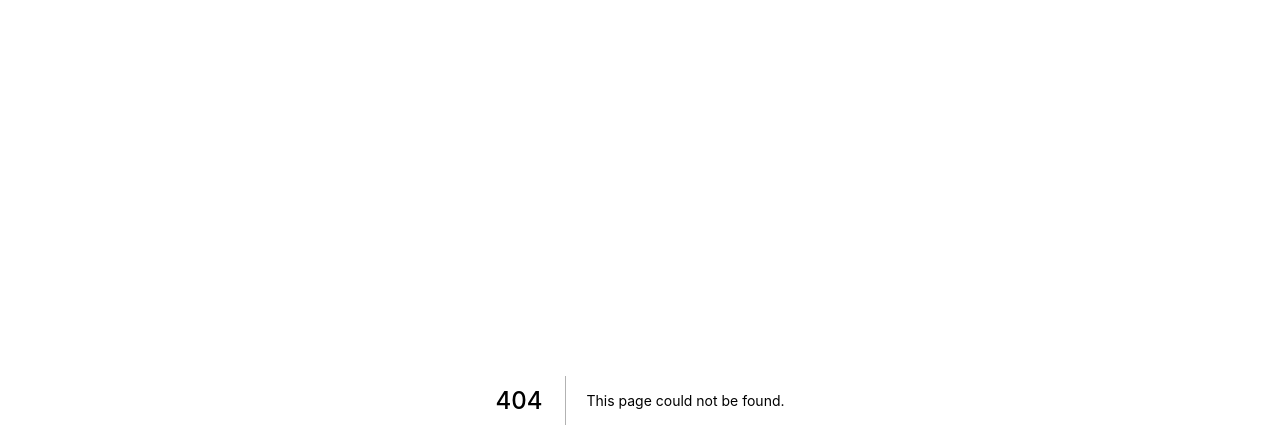
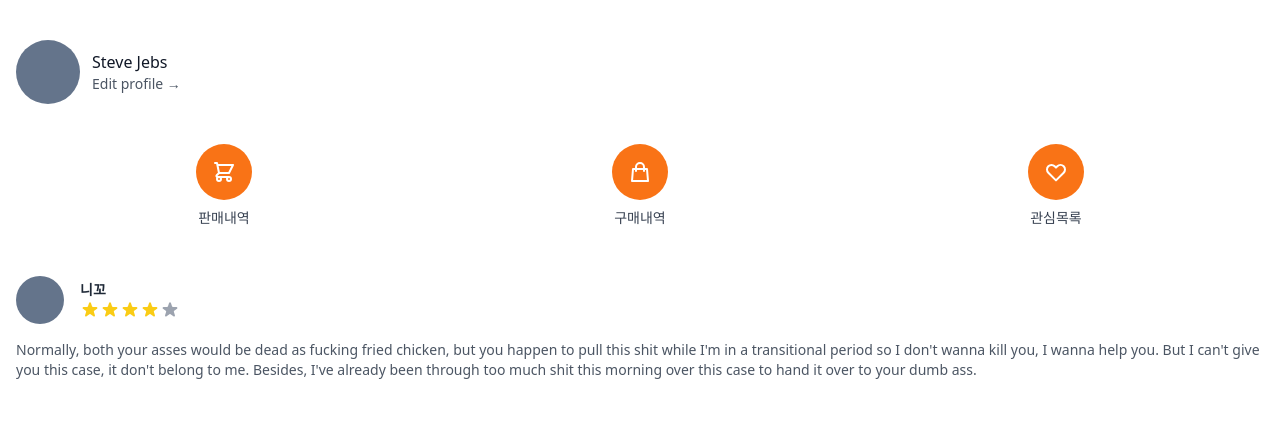
Before and after one commit to iMUngHee/carrot_clone, a Next.js app: page /profile in a window 1280 px wide. Before the commit this address had no page. Shown: the top 448 px of the page. Built offline with nearby package versions, Linux system fonts and the light colour scheme.

Commit message:
[UI] Profile page

```diff
--- /dev/null
+++ b/pages/profile.tsx
@@ -0,0 +1,147 @@
+import type { NextPage } from "next";
+
+const Profile: NextPage = () => {
+  return (
+    <div className="py-10 px-4">
+      <div className="flex items-center space-x-3">
+        <div className="h-16 w-16 rounded-full bg-slate-500" />
+        <div className="flex flex-col">
+          <span className="font-medium text-gray-900">Steve Jebs</span>
+          <span className="text-sm text-gray-600">Edit profile &rarr;</span>
+        </div>
+      </div>
+      <div className="mt-10 flex justify-around">
+        <div className="flex flex-col items-center">
+          <div className="flex h-14 w-14 items-center justify-center rounded-full bg-orange-500 text-white">
+            <svg
+              className="h-6 w-6"
+              fill="none"
+              stroke="currentColor"
+              viewBox="0 0 24 24"
+              xmlns="http://www.w3.org/2000/svg"
+            >
+              <path
+                strokeLinecap="round"
+                strokeLinejoin="round"
+                strokeWidth="2"
+                d="M3 3h2l.4 2M7 13h10l4-8H5.4M7 13L5.4 5M7 13l-2.293 2.293c-.63.63-.184 1.707.707 1.707H17m0 0a2 2 0 100 4 2 2 0 000-4zm-8 2a2 2 0 11-4 0 2 2 0 014 0z"
+              ></path>
+            </svg>
+          </div>
+          <span className="mt-2 text-sm font-medium text-gray-700">
+            판매내역
+          </span>
+        </div>
+        <div className="flex flex-col items-center">
+          <div className="flex h-14 w-14 items-center justify-center rounded-full bg-orange-500 text-white">
+            <svg
+              className="h-6 w-6"
+              fill="none"
+              stroke="currentColor"
+              viewBox="0 0 24 24"
+              xmlns="http://www.w3.org/2000/svg"
+            >
+              <path
+                strokeLinecap="round"
+                strokeLinejoin="round"
+                strokeWidth="2"
+                d="M16 11V7a4 4 0 00-8 0v4M5 9h14l1 12H4L5 9z"
+              ></path>
+            </svg>
+          </div>
+          <span className="mt-2 text-sm font-medium text-gray-700">
+            구매내역
+          </span>
+        </div>
+        <div className="flex flex-col items-center">
+          <div className="flex h-14 w-14 items-center justify-center rounded-full bg-orange-500 text-white">
+            <svg
+              className="h-6 w-6"
+              fill="none"
+              stroke="currentColor"
+              viewBox="0 0 24 24"
+              xmlns="http://www.w3.org/2000/svg"
+            >
+              <path
+                strokeLinecap="round"
+                strokeLinejoin="round"
+                strokeWidth="2"
+                d="M4.318 6.318a4.5 4.5 0 000 6.364L12 20.364l7.682-7.682a4.5 4.5 0 00-6.364-6.364L12 7.636l-1.318-1.318a4.5 4.5 0 00-6.364 0z"
+              ></path>
+            </svg>
+          </div>
+          <span className="mt-2 text-sm font-medium text-gray-700">
+            관심목록
+          </span>
+        </div>
+      </div>
+      <div className="mt-12">
+        <div className="flex items-center space-x-4">
+          <div className="h-12 w-12 rounded-full bg-slate-500" />
+          <div>
+            <h4 className="text-sm font-bold text-gray-800">니꼬</h4>
+            <div className="flex items-center">
+              <svg
+                className="h-5 w-5 text-yellow-400"
+                xmlns="http://www.w3.org/2000/svg"
+                viewBox="0 0 20 20"
+                fill="currentColor"
+                aria-hidden="true"
+              >
+                <path d="M9.049 2.927c.3-.921 1.603-.921 1.902 0l1.07 3.292a1 1 0 00.95.69h3.462c.969 0 1.371 1.24.588 1.81l-2.8 2.034a1 1 0 00-.364 1.118l1.07 3.292c.3.921-.755 1.688-1.54 1.118l-2.8-2.034a1 1 0 00-1.175 0l-2.8 2.034c-.784.57-1.838-.197-1.539-1.118l1.07-3.292a1 1 0 00-.364-1.118L2.98 8.72c-.783-.57-.38-1.81.588-1.81h3.461a1 1 0 00.951-.69l1.07-3.292z" />
+              </svg>
+              <svg
+                className="h-5 w-5 text-yellow-400"
+                xmlns="http://www.w3.org/2000/svg"
+                viewBox="0 0 20 20"
+                fill="currentColor"
+                aria-hidden="true"
+              >
+                <path d="M9.049 2.927c.3-.921 1.603-.921 1.902 0l1.07 3.292a1 1 0 00.95.69h3.462c.969 0 1.371 1.24.588 1.81l-2.8 2.034a1 1 0 00-.364 1.118l1.07 3.292c.3.921-.755 1.688-1.54 1.118l-2.8-2.034a1 1 0 00-1.175 0l-2.8 2.034c-.784.57-1.838-.197-1.539-1.118l1.07-3.292a1 1 0 00-.364-1.118L2.98 8.72c-.783-.57-.38-1.81.588-1.81h3.461a1 1 0 00.951-.69l1.07-3.292z" />
+              </svg>
+              <svg
+                className="h-5 w-5 text-yellow-400"
+                xmlns="http://www.w3.org/2000/svg"
+                viewBox="0 0 20 20"
+                fill="currentColor"
+                aria-hidden="true"
+              >
+                <path d="M9.049 2.927c.3-.921 1.603-.921 1.902 0l1.07 3.292a1 1 0 00.95.69h3.462c.969 0 1.371 1.24.588 1.81l-2.8 2.034a1 1 0 00-.364 1.118l1.07 3.292c.3.921-.755 1.688-1.54 1.118l-2.8-2.034a1 1 0 00-1.175 0l-2.8 2.034c-.784.57-1.838-.197-1.539-1.118l1.07-3.292a1 1 0 00-.364-1.118L2.98 8.72c-.783-.57-.38-1.81.588-1.81h3.461a1 1 0 00.951-.69l1.07-3.292z" />
+              </svg>
+              <svg
+                className="h-5 w-5 text-yellow-400"
+                xmlns="http://www.w3.org/2000/svg"
+                viewBox="0 0 20 20"
+                fill="currentColor"
+                aria-hidden="true"
+              >
+                <path d="M9.049 2.927c.3-.921 1.603-.921 1.902 0l1.07 3.292a1 1 0 00.95.69h3.462c.969 0 1.371 1.24.588 1.81l-2.8 2.034a1 1 0 00-.364 1.118l1.07 3.292c.3.921-.755 1.688-1.54 1.118l-2.8-2.034a1 1 0 00-1.175 0l-2.8 2.034c-.784.57-1.838-.197-1.539-1.118l1.07-3.292a1 1 0 00-.364-1.118L2.98 8.72c-.783-.57-.38-1.81.588-1.81h3.461a1 1 0 00.951-.69l1.07-3.292z" />
+              </svg>
+              <svg
+                className="h-5 w-5 text-gray-400"
+                xmlns="http://www.w3.org/2000/svg"
+                viewBox="0 0 20 20"
+                fill="currentColor"
+                aria-hidden="true"
+              >
+                <path d="M9.049 2.927c.3-.921 1.603-.921 1.902 0l1.07 3.292a1 1 0 00.95.69h3.462c.969 0 1.371 1.24.588 1.81l-2.8 2.034a1 1 0 00-.364 1.118l1.07 3.292c.3.921-.755 1.688-1.54 1.118l-2.8-2.034a1 1 0 00-1.175 0l-2.8 2.034c-.784.57-1.838-.197-1.539-1.118l1.07-3.292a1 1 0 00-.364-1.118L2.98 8.72c-.783-.57-.38-1.81.588-1.81h3.461a1 1 0 00.951-.69l1.07-3.292z" />
+              </svg>
+            </div>
+          </div>
+        </div>
+        <div className="mt-4 text-sm text-gray-600">
+          <p>
+            Normally, both your asses would be dead as fucking fried chicken,
+            but you happen to pull this shit while I&apos;m in a transitional
+            period so I don&apos;t wanna kill you, I wanna help you. But I
+            can&apos;t give you this case, it don&apos;t belong to me. Besides,
+            I&apos;ve already been through too much shit this morning over this
+            case to hand it over to your dumb ass.
+          </p>
+        </div>
+      </div>
+    </div>
+  );
+};
+
+export default Profile;
```
